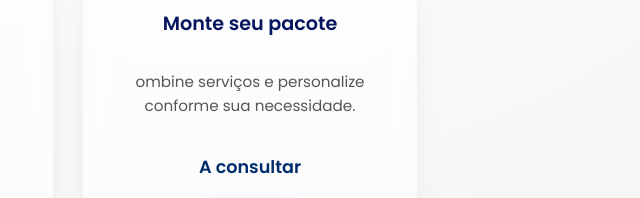
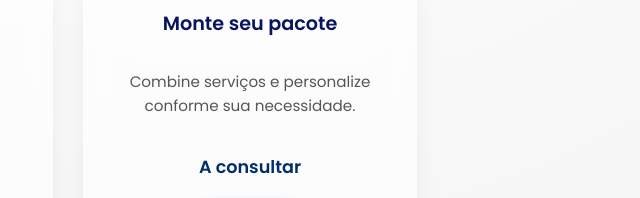
Before and after one commit to studiorafaelmartins/lp, a plain HTML site: page index.html in a window 1280 px wide. Shown: the part 1721-1919 px from the top of the page, 390-1030 px from the left. Drawn offline with nearby package versions, Linux system fonts and the light colour scheme; a web font is replaced by a local one.

Commit message:
index.html

```diff
--- a/index.html
+++ b/index.html
@@ -468,7 +468,7 @@
     </div>
     <div class="card-service">
       <div class="title">Monte seu pacote</div>
-      <div class="desc">ombine serviços e personalize conforme sua necessidade.</div>
+      <div class="desc">Combine serviços e personalize conforme sua necessidade.</div>
       <div class="price">A consultar</div>
       <a class="add-btn" onclick="addToCart('Motion Designer - R$1.200')">Adicionar</a>
     </div>
```
